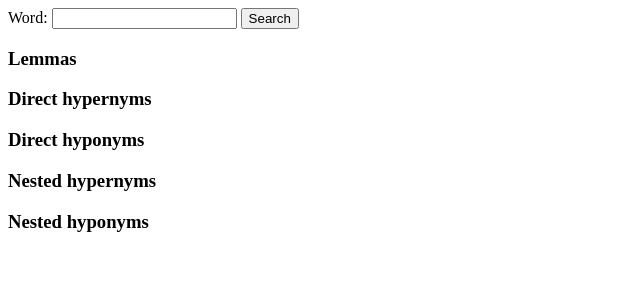
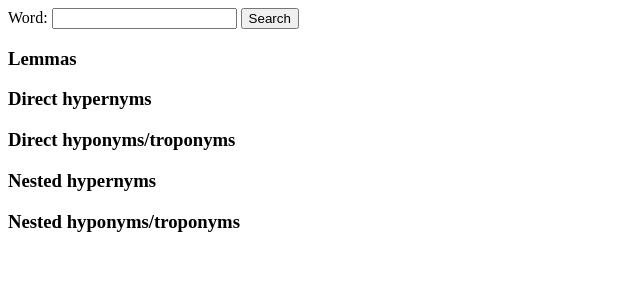
Before and after one commit to SCSGitHub/wordclouds, a Django app: template templates/wordclouds/search.html in a window 1280 px wide. Shown: the top 300 px of the page, without its empty margins (0-640 px from the left). Run offline with Django 3.2, Linux system fonts and the light colour scheme; the template is opened without the code that fills it, so the values that code supplies are empty.

Commit message:
Add troponyms label

```diff
--- a/templates/wordclouds/search.html
+++ b/templates/wordclouds/search.html
@@ -27,7 +27,7 @@
     {% endfor %}
     </ol>
 
-    <h3>Direct hyponyms</h3>
+    <h3>Direct hyponyms/troponyms</h3>
     <ol>
     {% for hyponym in hyponyms %}
         <li>{{hyponym}}</li>
@@ -41,7 +41,7 @@
     {% endfor %}
     </ol>
 
-    <h3>Nested hyponyms</h3>
+    <h3>Nested hyponyms/troponyms</h3>
     <ol>
     {% for hypo in hypo_hypo %}
         <li>{{hypo}}</li>
```
